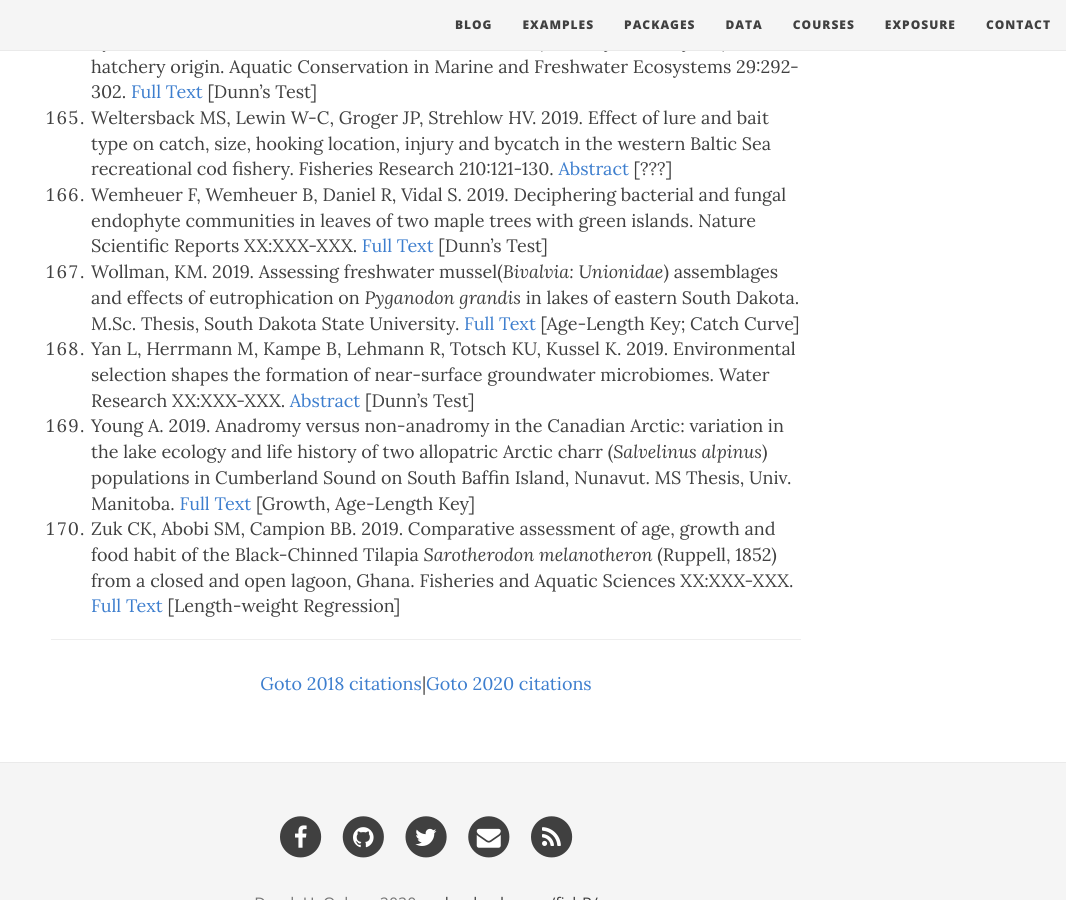
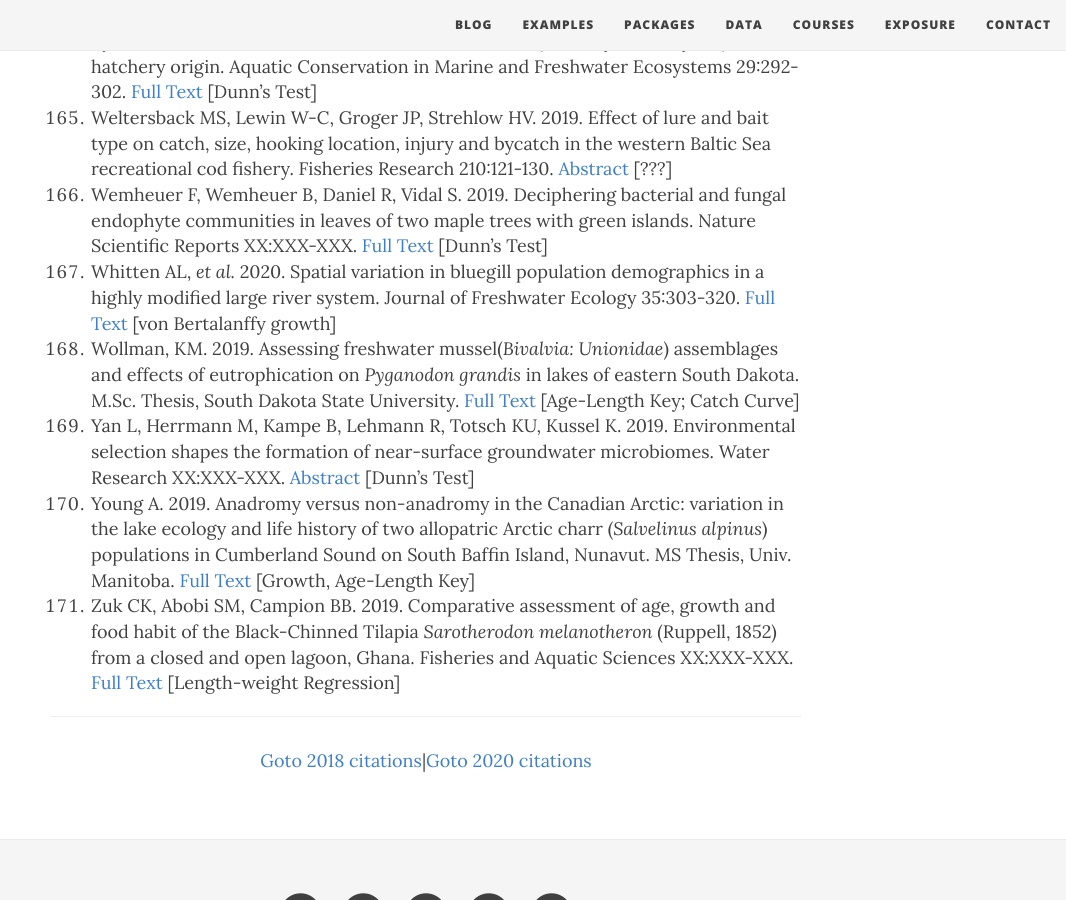
Before and after one commit to droglenc/fishR, a Jekyll site: the page built from exposure/exposure-citations19.md, in a window 1280 px wide and 900 px high, scrolled down 14841 px. Shown: the whole window, without its empty margins (214-1280 px from the left). Built offline with Jekyll 4.4.1, drawn with Linux system fonts in a browser that asks for light colours; nearby versions of some CDN libraries; some of the changed lines change nothing that is shown.

Commit message:
Update exposure-citations19.md

```diff
--- a/exposure/exposure-citations19.md
+++ b/exposure/exposure-citations19.md
@@ -5,7 +5,7 @@ subtitle: fishR and FSA is Being Used!!
 css: "/css/exposure-citation.css"
 ---
 
-The [**IFAR** book](http://derekogle.com/IFAR/), **fishR** website, or the **FSA** package were cited in the following <span id="contact-div">170</span> publications.
+The [**IFAR** book](http://derekogle.com/IFAR/), **fishR** website, or the **FSA** package were cited in the following <span id="contact-div">171</span> publications.
 
 1. Achilleos K, Smith AM, Gordon DP. 2019. The articulated bryozoan genus *Cellaria* in the southern Zealandian Region: distribution and associated fauna. Marine Biodiversiety 49:2801-2812. [Abstract](https://link.springer.com/article/10.1007/s12526-019-01009-y) [???]
 1. Albert LT, Junge C, Myrlund MK. 2019. Young mums are rebuilding the Spurdog stock (*Squalus acanthias* L.) in Norwegian waters. ICES Journal of Marine Science 76:2193-2204. [Abstract](https://academic.oup.com/icesjms/advance-article-abstract/doi/10.1093/icesjms/fsz156/5543885) [???]
@@ -174,6 +174,7 @@ kempii*) somatic growth and population dynamics. PhD Dissertation, Oregon State
 1. Weigel DE, Adams JR, Jepson MA, Waits LP, Caudill CC. 2019. Introgressive hybridization between native and non‐localsteelhead (*Oncorhynchus mykiss*) of hatchery origin. Aquatic Conservation in Marine and Freshwater Ecosystems 29:292-302. [Full Text](https://www.researchgate.net/profile/Dana_Weigel/publication/328876444_Introgressive_Hybridization_Between_Native_and_Hatchery-origin_Non-native_Steelhead_Oncorhynchus_mykiss/links/5c6ad598299bf1e3a5b24ab0/Introgressive-Hybridization-Between-Native-and-Hatchery-origin-Non-native-Steelhead-Oncorhynchus-mykiss.pdf) [Dunn's Test]
 1. Weltersback MS, Lewin W-C, Groger JP, Strehlow HV. 2019. Effect of lure and bait type on catch, size, hooking location, injury and bycatch in the western Baltic Sea recreational cod fishery. Fisheries Research 210:121-130. [Abstract](https://www.researchgate.net/publication/328531070_Effect_of_lure_and_bait_type_on_catch_size_hooking_location_injury_and_bycatch_in_the_western_Baltic_Sea_recreational_cod_fishery) [???]
 1. Wemheuer F, Wemheuer B, Daniel R, Vidal S. 2019. Deciphering bacterial and fungal endophyte communities in leaves of two maple trees with green islands. Nature Scientific Reports XX:XXX-XXX. [Full Text](https://www.nature.com/articles/s41598-019-50540-2) [Dunn's Test]
+1. Whitten AL, *et al.* 2020. Spatial variation in bluegill population demographics in a highly modified large river system. Journal of Freshwater Ecology 35:303-320. [Full Text](https://www.researchgate.net/publication/344019779_Spatial_variation_in_bluegill_population_demographics_in_a_highly_modified_large_river_system) [von Bertalanffy growth]
 1. Wollman, KM. 2019. Assessing freshwater mussel(*Bivalvia: Unionidae*) assemblages and effects of eutrophication on *Pyganodon grandis* in lakes of eastern South Dakota. M.Sc. Thesis, South Dakota State University. [Full Text](https://openprairie.sdstate.edu/cgi/viewcontent.cgi?article=4395&context=etd) [Age-Length Key; Catch Curve]
 1. Yan L, Herrmann M, Kampe B, Lehmann R, Totsch KU, Kussel K. 2019. Environmental selection shapes the formation of near-surface groundwater microbiomes. Water Research XX:XXX-XXX. [Abstract](https://www.sciencedirect.com/science/article/abs/pii/S0043135419311157) [Dunn's Test]
 1. Young A. 2019. Anadromy versus non-anadromy in the Canadian Arctic: variation in the lake ecology and life history of two allopatric Arctic charr (*Salvelinus alpinus*) populations in Cumberland Sound on South Baffin Island, Nunavut. MS Thesis, Univ. Manitoba. [Full Text](https://mspace.lib.umanitoba.ca/bitstream/handle/1993/33682/Angela_Young.pdf?sequence=1) [Growth, Age-Length Key]
```
